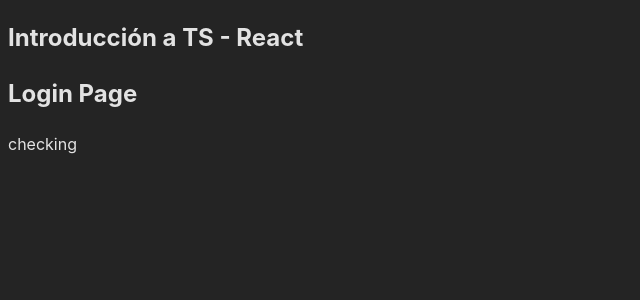
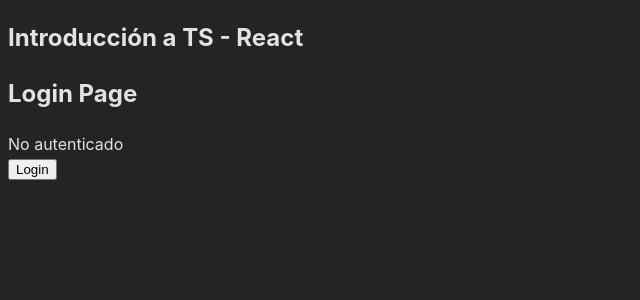
Before and after one commit to MartinGramajo/reforzamiento, a React (Vite) app: page / in a window 1280 px wide. Shown: the top 300 px of the page, without its empty margins (0-640 px from the left). Built offline with nearby package versions, Linux system fonts and the light colour scheme.

Commit message:
login - logout

```diff
--- a/src/components/LoginPage.tsx
+++ b/src/components/LoginPage.tsx
@@ -1,16 +1,39 @@
-import { useAuthStore } from "../store/auth.store"
-
+import { useEffect } from "react";
+import { useAuthStore } from "../store/auth.store";
 
 const LoginPage = () => {
+  const authStatus = useAuthStore((state) => state.status);
+  const user = useAuthStore((state) => state.user);
+  const login = useAuthStore((state) => state.login);
+  const logout = useAuthStore((state) => state.logout);
 
-    const authStatus = useAuthStore(state => state.status)
+  useEffect(() => {
+    setTimeout(() => {
+      logout();
+    }, 1500);
+  }, []);
+
+  if (authStatus === "checking") {
+    return <h2>Checking Auth Status...</h2>;
+  }
 
   return (
-    <div>
+    <>
       <h2> Login Page</h2>
-      {authStatus}
-    </div>
-  )
-}
 
-export default LoginPage
+      {authStatus === "authenticated" ? (
+        <div>Autenticado como :{JSON.stringify(user, null, 2)} </div>
+      ) : (
+        <div>No autenticado</div>
+      )}
+
+      {authStatus === "authenticated" ? (
+        <button onClick={logout}>Logout</button>
+      ) : (
+        <button onClick={() => login("mar@email.com", "123")}>Login</button>
+      )}
+    </>
+  );
+};
+
+export default LoginPage;
--- a/src/store/auth.store.ts
+++ b/src/store/auth.store.ts
@@ -7,10 +7,31 @@ interface AuthState {
     name: string;
     email: string;
   };
+
+  // métodos en zustand: son las acciones
+  login: (email: string, password: string) => void;
+  logout: () => void;
 }
 
 export const useAuthStore = create<AuthState>()((set) => ({
-  status: 'checking',
+  status: "checking",
   token: undefined,
-  user: undefined
+  user: undefined,
+
+  // acciones
+  login: (email: string, password: string) => {
+    set({
+      status: "authenticated",
+      token: "token_from_server",
+      user: { name: "John Doe", email }
+    });
+  },
+
+  logout: () => {
+    set({
+      status: "unauthenticated",
+      token: undefined,
+      user: undefined
+    });
+  }
 }));
```
Also changed, not shown: 1 other file (tests, documents, lock files or other folders).
